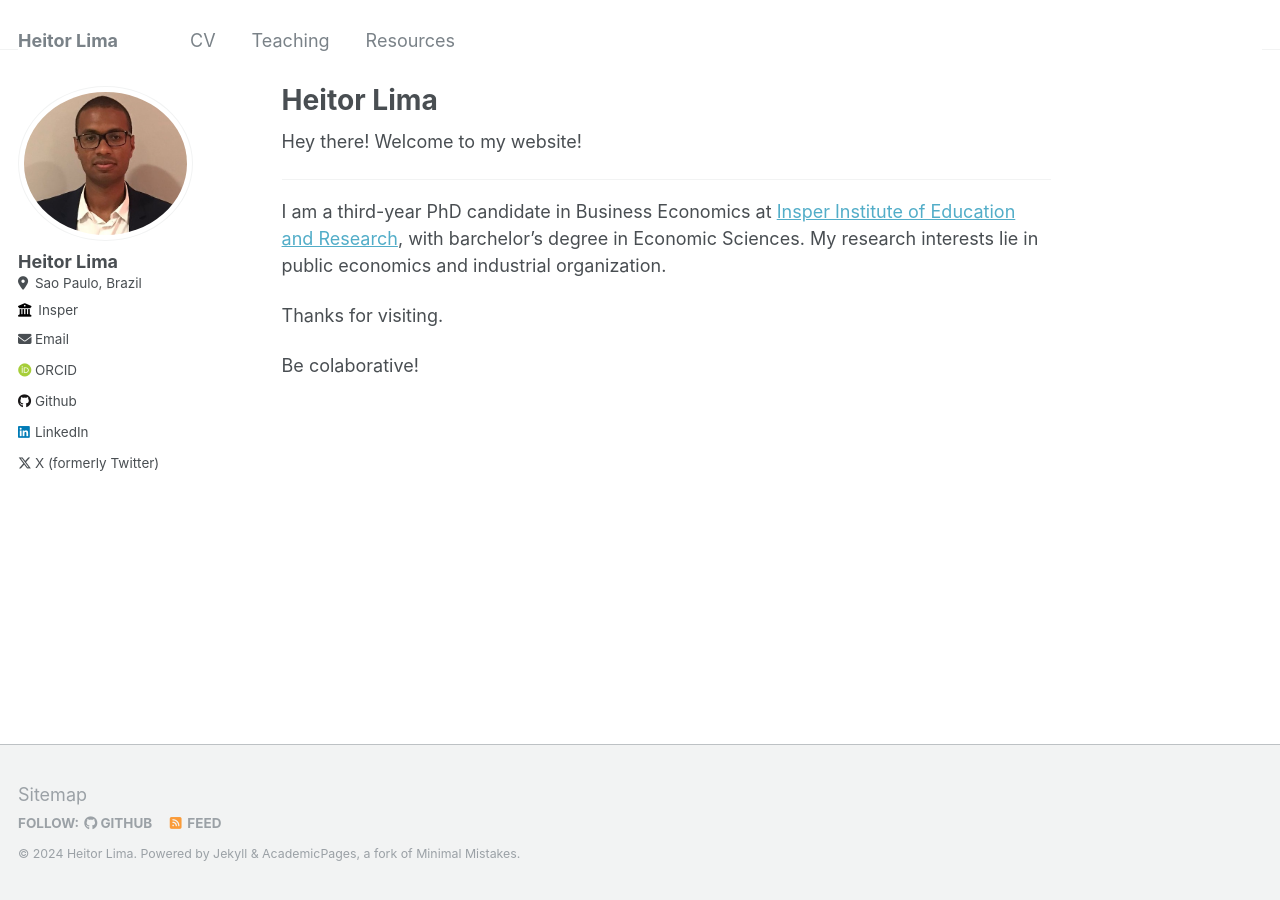
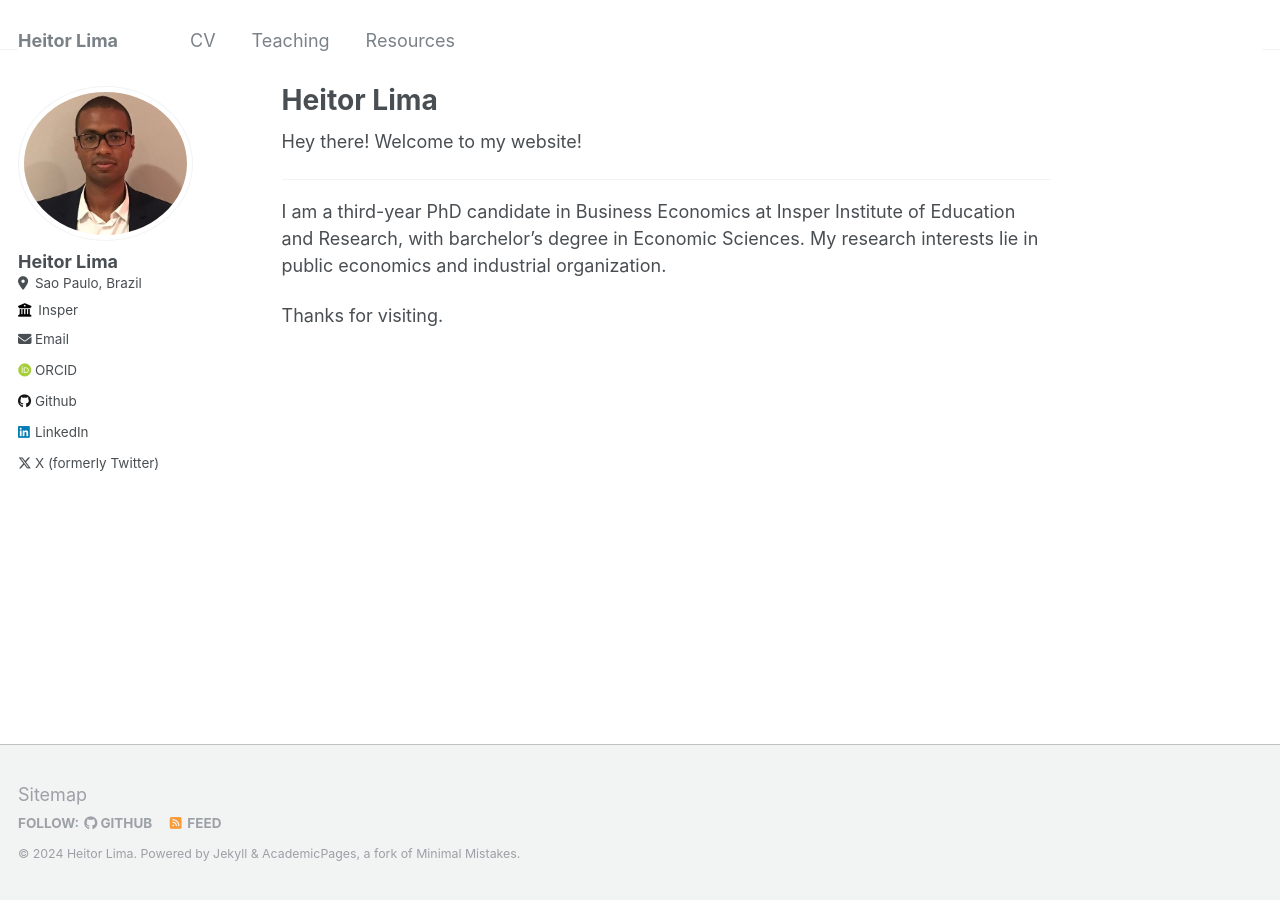
Before and after one commit to heitoraolima/heitoraolima.github.io, a Jekyll site: the page built from _pages/about.md, in a window 1280 px wide. Built offline with Jekyll 4.4.1, drawn with Linux system fonts in a browser that asks for light colours; some web fonts are replaced.

Commit message:
Update about.md

```diff
--- a/_pages/about.md
+++ b/_pages/about.md
@@ -11,8 +11,6 @@ Hey there! Welcome to my website!
 
 ------
 
-I am a third-year PhD candidate in Business Economics at [Insper Institute of Education and Research](https://www.insper.edu.br/en/graduate/doctoral-program/doctoral-in-business-economics-phd-in-business-economics/), with barchelor's degree in Economic Sciences. My research interests lie in public economics and industrial organization.
+I am a third-year PhD candidate in Business Economics at Insper Institute of Education and Research, with barchelor's degree in Economic Sciences. My research interests lie in public economics and industrial organization.
 
 Thanks for visiting.
-
-Be colaborative!
```
